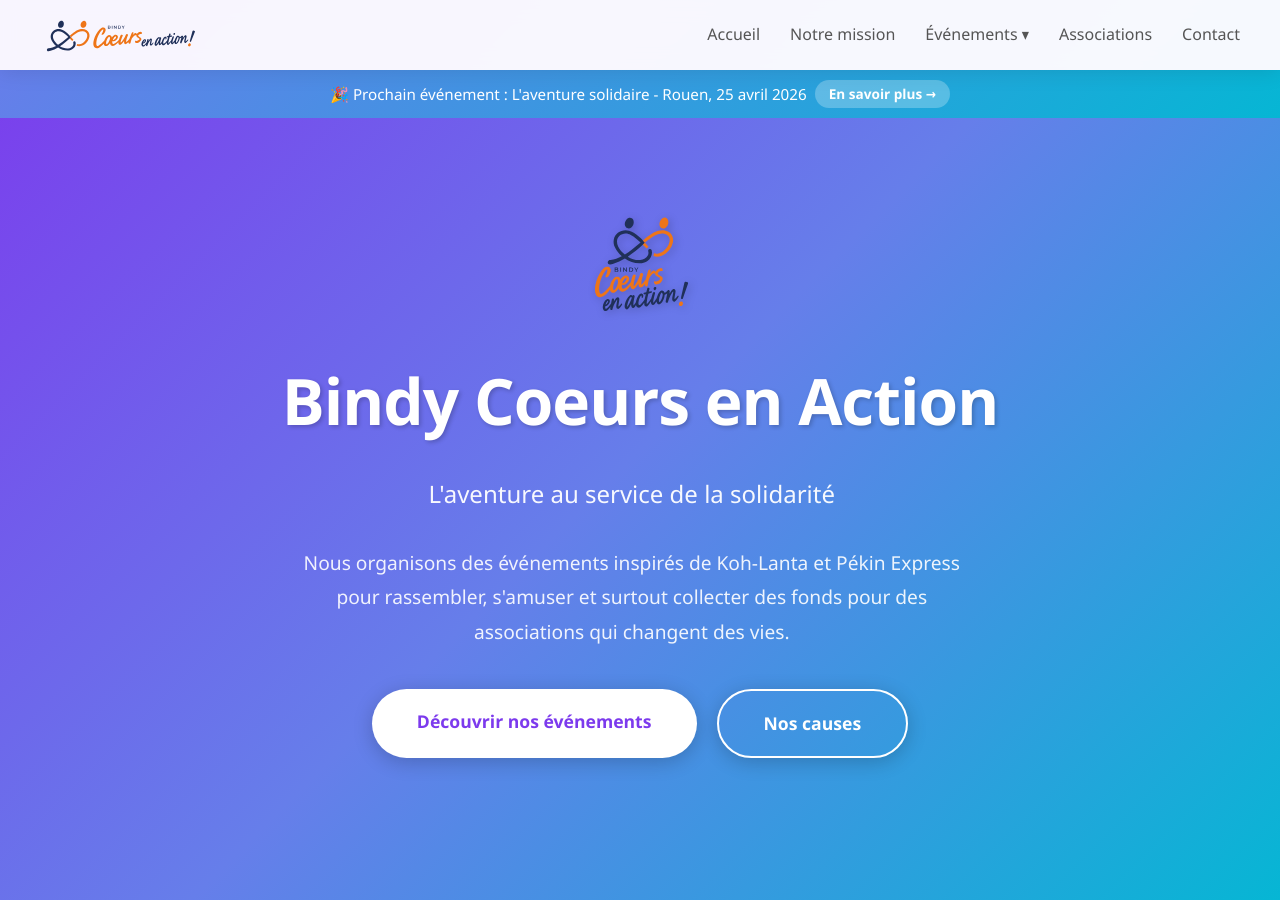
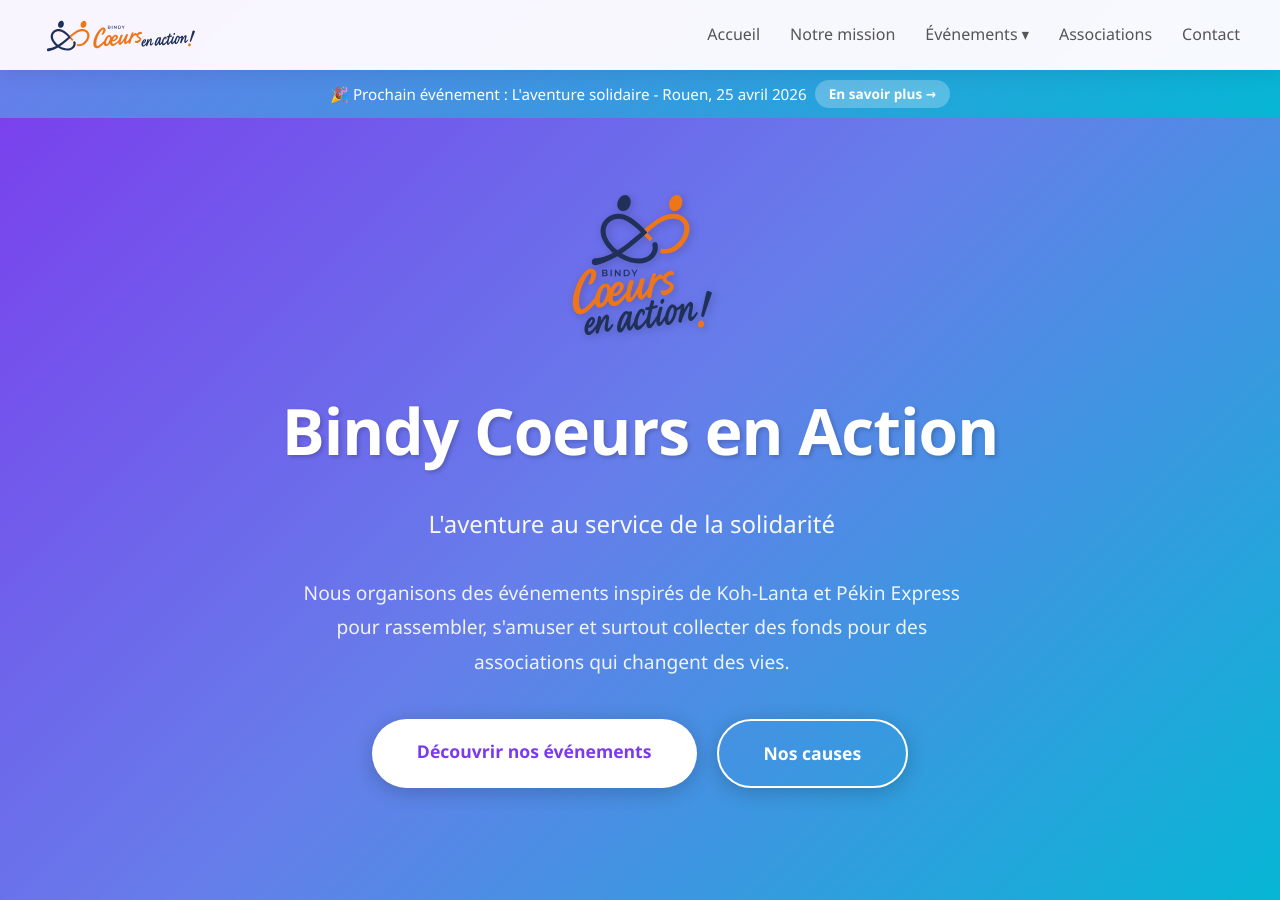
Before and after one commit to Lotto/bindycoeursenaction.fr, a Jekyll site: the page built from index.html, in a window 1280 px wide and 900 px high. Built offline with Jekyll 4.4.1, drawn with Linux system fonts in a browser that asks for light colours.

Commit message:
Suppression animation heartbeat et agrandissement des logos hero
Generated with [Claude Code](https://claude.ai/code)
via [Happy](https://happy.engineering)

Co-Authored-By: Claude <noreply@anthropic.com>
Co-Authored-By: Happy <yesreply@happy.engineering>

```diff
--- a/aventure-solidaire-rouen-2026.html
+++ b/aventure-solidaire-rouen-2026.html
@@ -129,10 +129,9 @@ permalink: /aventure-solidaire-rouen-2026
   }
 
   .event-hero-logo {
-    height: 100px;
+    height: 150px;
     width: auto;
     margin-bottom: 20px;
-    animation: heartbeat 2s infinite;
     filter: drop-shadow(2px 2px 4px rgba(0,0,0,0.2));
   }
 
@@ -638,7 +637,7 @@ permalink: /aventure-solidaire-rouen-2026
     }
 
     .event-hero-logo {
-      height: 75px;
+      height: 110px;
     }
 
     .event-hero .event-tagline {
--- a/index.html
+++ b/index.html
@@ -141,10 +141,9 @@ layout: default
   }
 
   .hero-logo {
-    height: 120px;
+    height: 180px;
     width: auto;
     margin-bottom: 20px;
-    animation: heartbeat 2s infinite;
     filter: drop-shadow(2px 2px 4px rgba(0,0,0,0.2));
   }
 
@@ -741,7 +740,7 @@ layout: default
     }
 
     .hero-logo {
-      height: 90px;
+      height: 130px;
     }
 
     .stats {
```
